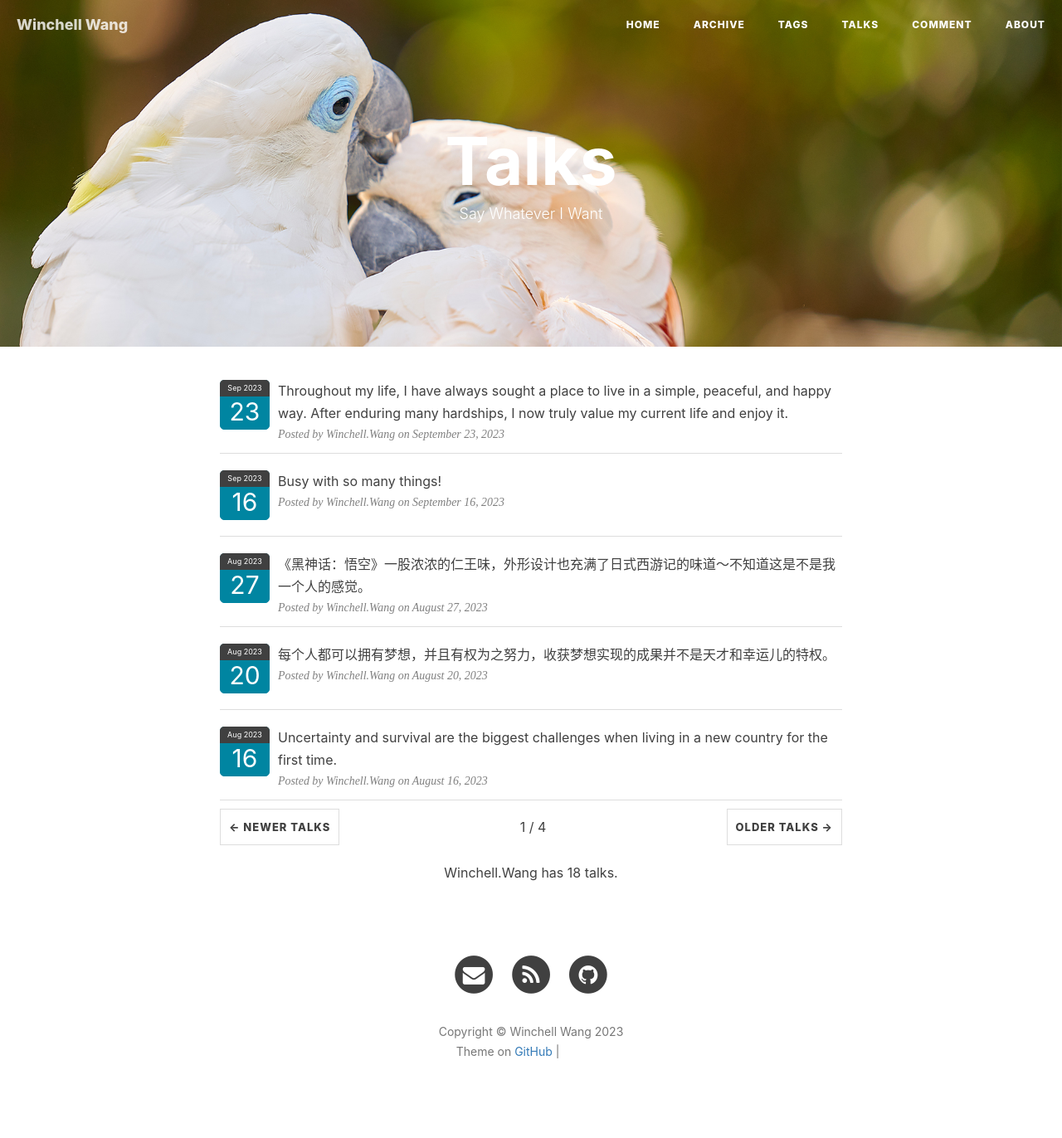
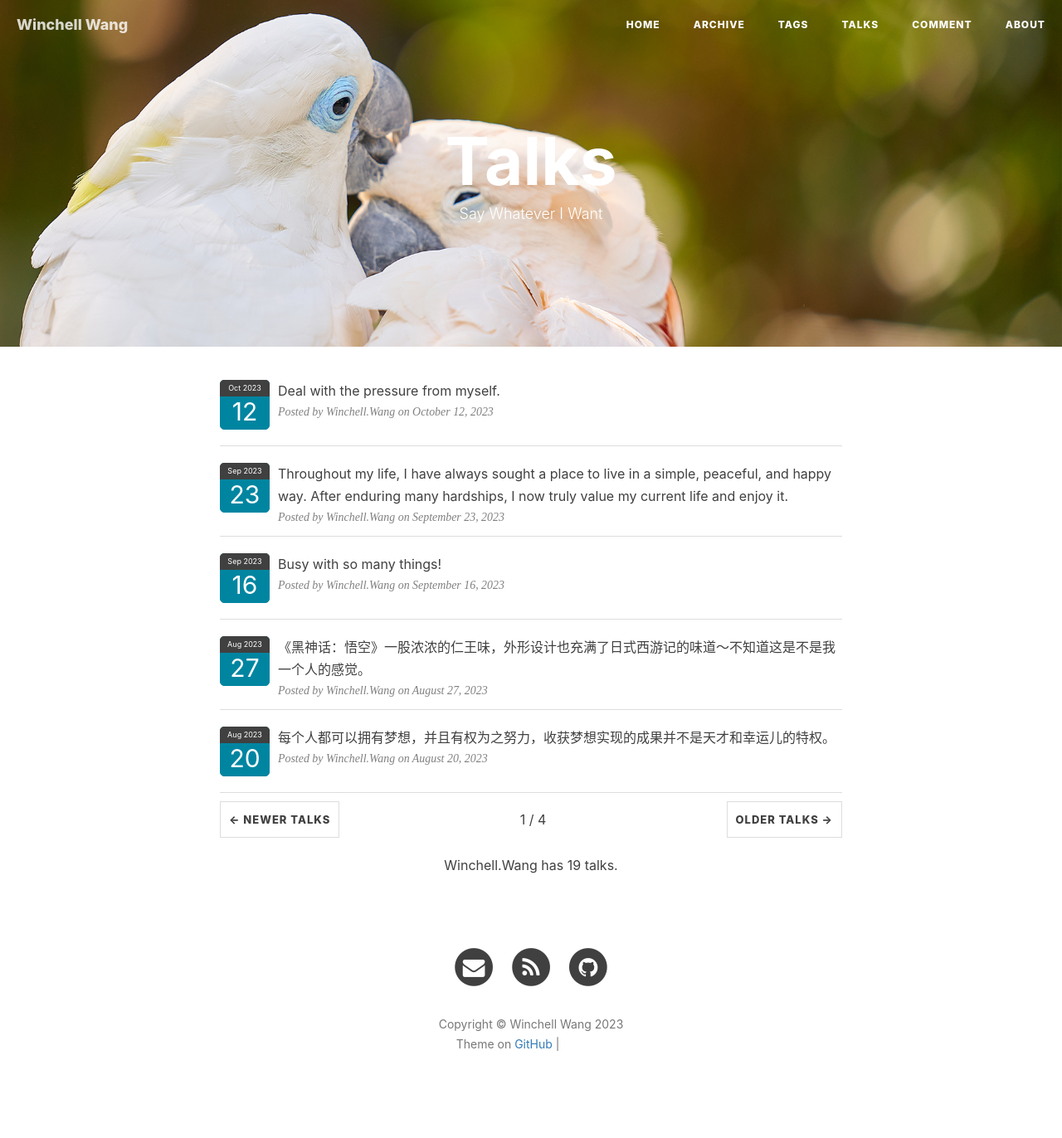
Before and after one commit to WinchellWang/winchellwang.github.io, a Jekyll site: the page built from 3talk.html, in a window 1280 px wide. Shown: the whole page at 83% size. Built offline with Jekyll 4.4.1, drawn with Linux system fonts in a browser that asks for light colours; nearby versions of some CDN libraries; comment, search, counter and statistics services are not loaded; grey boxes are pictures that could not be loaded.

Commit message:
New Talk

```diff
--- a/_data/talks.yml
+++ b/_data/talks.yml
@@ -1,6 +1,9 @@
 # Template
 # - mytalk: ""
 #   talkdate: "2023-05"
+
+- mytalk: "Deal with the pressure from myself."
+  talkdate: "2023-10-12"
 
 - mytalk: "Throughout my life, I have always sought a place to live in a simple, peaceful, and happy way. After enduring many hardships, I now truly value my current life and enjoy it."
   talkdate: "2023-09-23"
```
